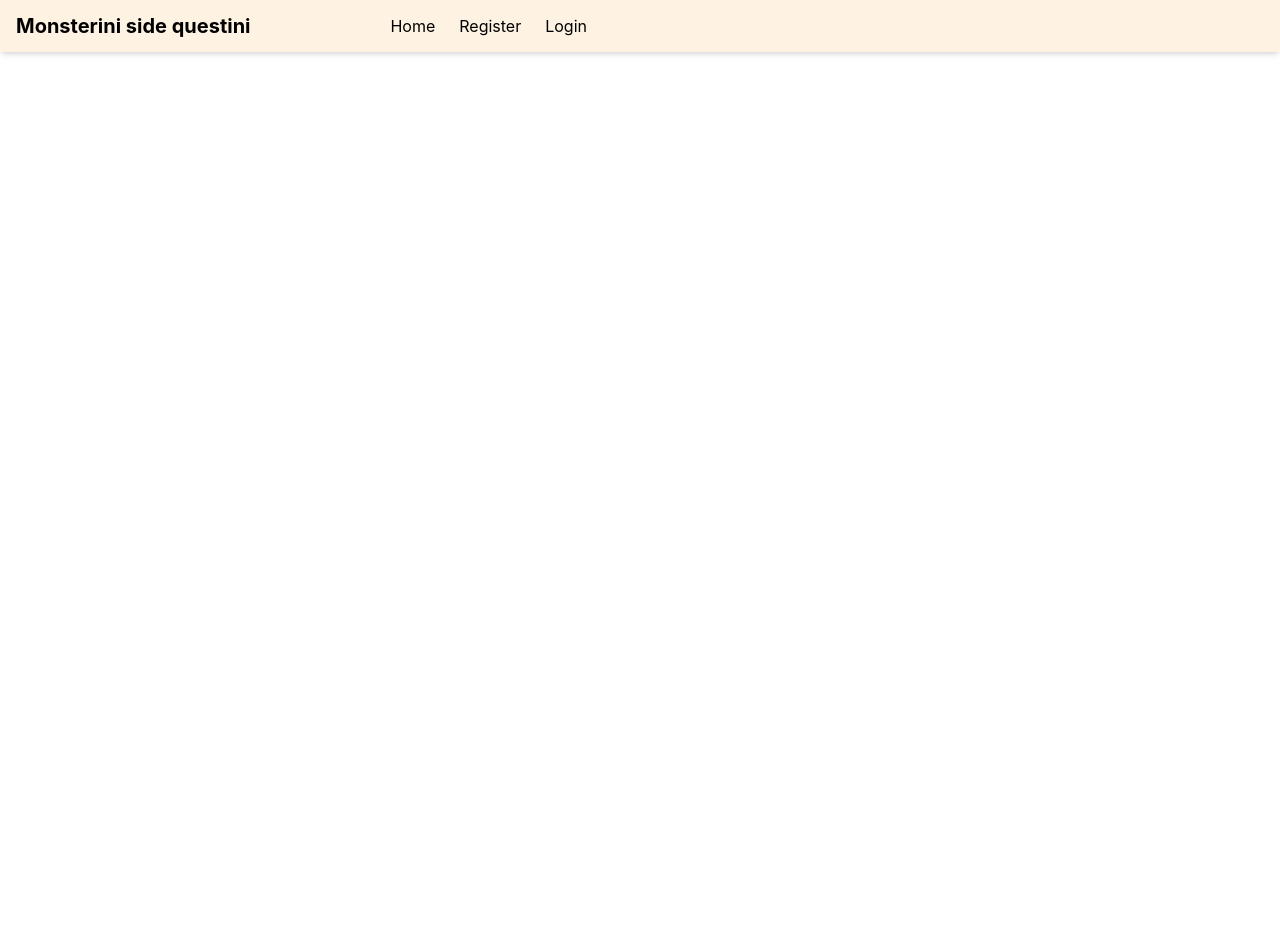
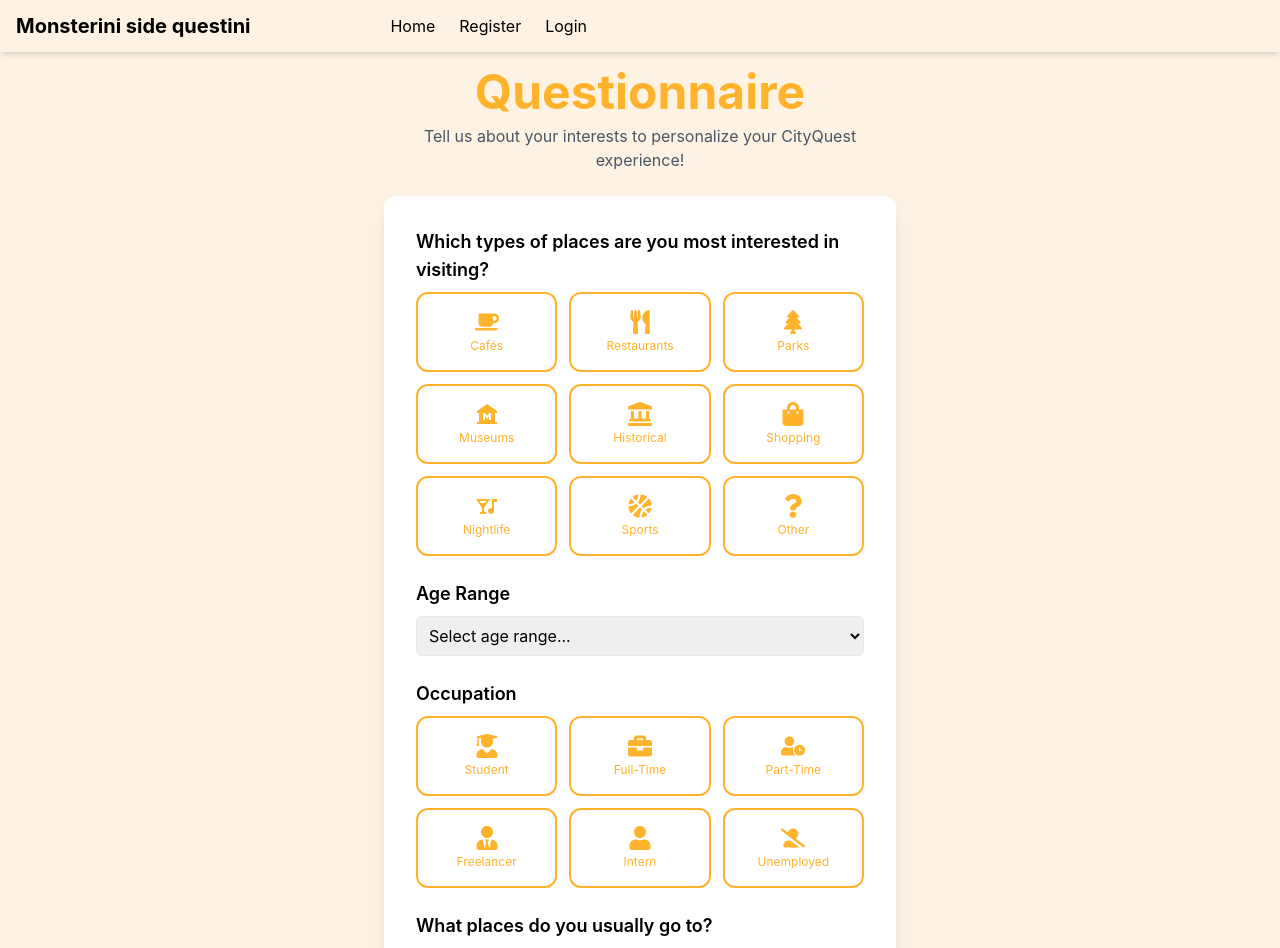
Before and after one commit to Saa1amand3r/monsterini-frontend, a React (Create React App) app: page /questionnaire in a window 1280 px wide. Shown: the top 948 px of the page. Before the commit the page ends 800 px from the top, so only its background shows below. Built offline with nearby package versions, Linux system fonts and the light colour scheme.

Commit message:
Questionnaire.jsx made and connection to backend too

```diff
--- a/package.json
+++ b/package.json
@@ -7,6 +7,7 @@
     "@testing-library/jest-dom": "^6.6.3",
     "@testing-library/react": "^16.3.0",
     "@testing-library/user-event": "^13.5.0",
+    "axios": "^1.9.0",
     "leaflet": "^1.9.4",
     "react": "^19.1.0",
     "react-dom": "^19.1.0",
--- a/src/App.js
+++ b/src/App.js
@@ -5,6 +5,8 @@ import Navbar from "./components/Navbar";
 import HomePage from "./pages/HomePage";
 import LoginPage from "./pages/LoginPage";
 import RegisteringPage from "./pages/RegisteringPage";
+import Questionnaire from "./pages/Questionnaire";
+
 
 function App() {
     const [session, setSession] = useState(null);
@@ -16,6 +18,7 @@ function App() {
                 <Route path="/" element={<HomePage />} />
                 <Route path="/login" element={<LoginPage setSession={setSession} />} />
                 <Route path="/register" element={<RegisteringPage setSession={setSession} />} />
+                <Route path={"/questionnaire"} element={<Questionnaire/>} />
             </Routes>
         </Router>
     );
--- /dev/null
+++ b/src/pages/Questionnaire.jsx
@@ -0,0 +1,189 @@
+import React, { useState } from "react";
+import axios from "axios";
+import {
+    FaCoffee, FaUtensils, FaTree, FaLandmark, FaShoppingBag, FaBasketballBall, FaQuestion,
+    FaUserGraduate, FaBriefcase, FaUserTie, FaUserClock, FaUserAltSlash, FaUser
+} from "react-icons/fa";
+import { MdMuseum, MdNightlife } from "react-icons/md";
+
+const PLACE_TYPE_ICONS = [
+    { type: "Cafés & Coffee Shops", icon: <FaCoffee /> },
+    { type: "Restaurants", icon: <FaUtensils /> },
+    { type: "Parks & Green Spaces", icon: <FaTree /> },
+    { type: "Museums & Galleries", icon: <MdMuseum /> },
+    { type: "Historical Landmarks", icon: <FaLandmark /> },
+    { type: "Shopping (Stores, Malls, Boutiques)", icon: <FaShoppingBag /> },
+    { type: "Nightlife (Bars, Clubs)", icon: <MdNightlife /> },
+    { type: "Sports & Recreation", icon: <FaBasketballBall /> },
+    { type: "Other", icon: <FaQuestion /> }
+];
+
+const AGE_RANGES = [
+    "14-19", "20-25", "26-30", "31-40", "41-50", "51+"
+];
+
+const OCCUPATION_ICONS = [
+    { occ: "Student", icon: <FaUserGraduate /> },
+    { occ: "Full-Time Worker", icon: <FaBriefcase /> },
+    { occ: "Part-Time Worker", icon: <FaUserClock /> },
+    { occ: "Freelancer", icon: <FaUserTie /> },
+    { occ: "Intern", icon: <FaUser /> },
+    { occ: "Unemployed", icon: <FaUserAltSlash /> }
+];
+
+const QuestionnairePage = () => {
+    const [form, setForm] = useState({
+        placeTypes: [],
+        ageRange: "",
+        occupation: "",
+        usualPlaces: ""
+    });
+    const [status, setStatus] = useState(null);
+
+    const handlePlaceTypeClick = (type) => {
+        setForm((prev) => ({
+            ...prev,
+            placeTypes: prev.placeTypes.includes(type)
+                ? prev.placeTypes.filter((pt) => pt !== type)
+                : [...prev.placeTypes, type]
+        }));
+    };
+
+    const handleOccupationClick = (occ) => {
+        setForm((prev) => ({
+            ...prev,
+            occupation: prev.occupation === occ ? "" : occ
+        }));
+    };
+
+    const handleChange = (e) => {
+        setForm((prev) => ({
+            ...prev,
+            [e.target.name]: e.target.value
+        }));
+    };
+
+    const handleSubmit = async (e) => {
+        e.preventDefault();
+        try {
+            // Add the user object to the payload
+            const payload = {
+                ...form,
+                user: { id: 1 } // <-- Replace 1 with the actual user ID if dynamic
+            };
+
+            const response = await axios.post(
+                "http://localhost:8080/api/questionnaire",
+                payload
+            );
+            setStatus({ success: true, message: "Submitted successfully!" });
+            console.log("Submitted successfully:", response.data);
+        } catch (error) {
+            setStatus({ success: false, message: "Submission failed!" });
+            console.error("Error submitting questionnaire:", error);
+        }
+    };
+
+
+    return (
+        <main className="flex flex-col items-center bg-background-default min-h-screen p-2 sm:p-4">
+            <h1 className="text-accent-main text-3xl sm:text-5xl font-bold mb-2 text-center">Questionnaire</h1>
+            <p className="text-gray-600 text-center mb-4 sm:mb-6 max-w-md">
+                Tell us about your interests to personalize your CityQuest experience!
+            </p>
+            <form
+                className="bg-white rounded-xl shadow-lg p-4 sm:p-8 w-full max-w-lg flex flex-col gap-6"
+                onSubmit={handleSubmit}
+            >
+                {/* Place Types with Icon Buttons */}
+                <div>
+                    <label className="block text-base sm:text-lg font-semibold mb-2">Which types of places are you most interested in visiting?</label>
+                    <div className="grid grid-cols-2 sm:grid-cols-3 gap-3">
+                        {PLACE_TYPE_ICONS.map(({ type, icon }) => (
+                            <button
+                                key={type}
+                                type="button"
+                                className={`flex flex-col items-center justify-center w-full h-20 rounded-xl border-2 transition
+                  ${form.placeTypes.includes(type)
+                                    ? "bg-accent-main text-white border-accent-main shadow-lg"
+                                    : "bg-white text-accent-main border-accent-main hover:bg-accent-light/20"}
+                `}
+                                onClick={() => handlePlaceTypeClick(type)}
+                                aria-pressed={form.placeTypes.includes(type)}
+                            >
+                                <span className="text-2xl mb-1">{icon}</span>
+                                <span className="text-xs text-center">{type.split(" ")[0]}</span>
+                            </button>
+                        ))}
+                    </div>
+                </div>
+                {/* Age Range as Dropdown */}
+                <div>
+                    <label className="block text-base sm:text-lg font-semibold mb-2">Age Range</label>
+                    <select
+                        name="ageRange"
+                        value={form.ageRange}
+                        onChange={handleChange}
+                        className="w-full rounded-md border p-2"
+                        required
+                    >
+                        <option value="">Select age range...</option>
+                        {AGE_RANGES.map((range) => (
+                            <option key={range} value={range}>
+                                {range}
+                            </option>
+                        ))}
+                    </select>
+                </div>
+                {/* Occupation with Icon Buttons */}
+                <div>
+                    <label className="block text-base sm:text-lg font-semibold mb-2">Occupation</label>
+                    <div className="grid grid-cols-2 sm:grid-cols-3 gap-3">
+                        {OCCUPATION_ICONS.map(({ occ, icon }) => (
+                            <button
+                                key={occ}
+                                type="button"
+                                className={`flex flex-col items-center justify-center w-full h-20 rounded-xl border-2 transition
+                  ${form.occupation === occ
+                                    ? "bg-accent-main text-white border-accent-main shadow-lg"
+                                    : "bg-white text-accent-main border-accent-main hover:bg-accent-light/20"}
+                `}
+                                onClick={() => handleOccupationClick(occ)}
+                                aria-pressed={form.occupation === occ}
+                            >
+                                <span className="text-2xl mb-1">{icon}</span>
+                                <span className="text-xs text-center">{occ.split(" ")[0]}</span>
+                            </button>
+                        ))}
+                    </div>
+                </div>
+                {/* Usual Places */}
+                <div>
+                    <label className="block text-base sm:text-lg font-semibold mb-2">What places do you usually go to?</label>
+                    <textarea
+                        name="usualPlaces"
+                        value={form.usualPlaces}
+                        onChange={handleChange}
+                        className="w-full rounded-md border p-2"
+                        rows={3}
+                        placeholder="E.g. parks, cafes, libraries..."
+                        required
+                    />
+                </div>
+                <button
+                    type="submit"
+                    className="bg-accent-main text-white px-6 py-2 rounded-lg font-bold hover:bg-accent-dark transition"
+                >
+                    Submit
+                </button>
+                {status && (
+                    <div className={`mt-2 text-center font-semibold ${status.success ? "text-green-600" : "text-red-600"}`}>
+                        {status.message}
+                    </div>
+                )}
+            </form>
+        </main>
+    );
+};
+
+export default QuestionnairePage;
```
Also changed, not shown: 1 other file (tests, documents, lock files or other folders).
